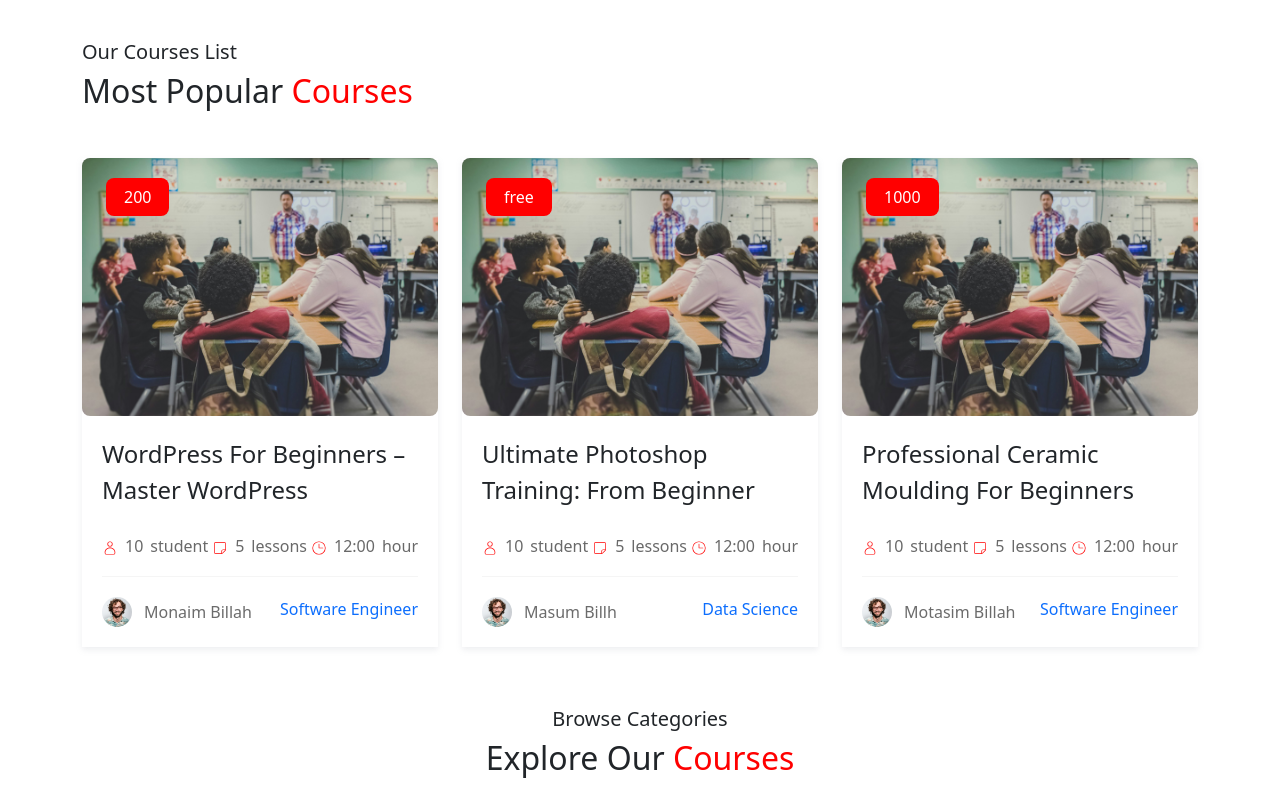
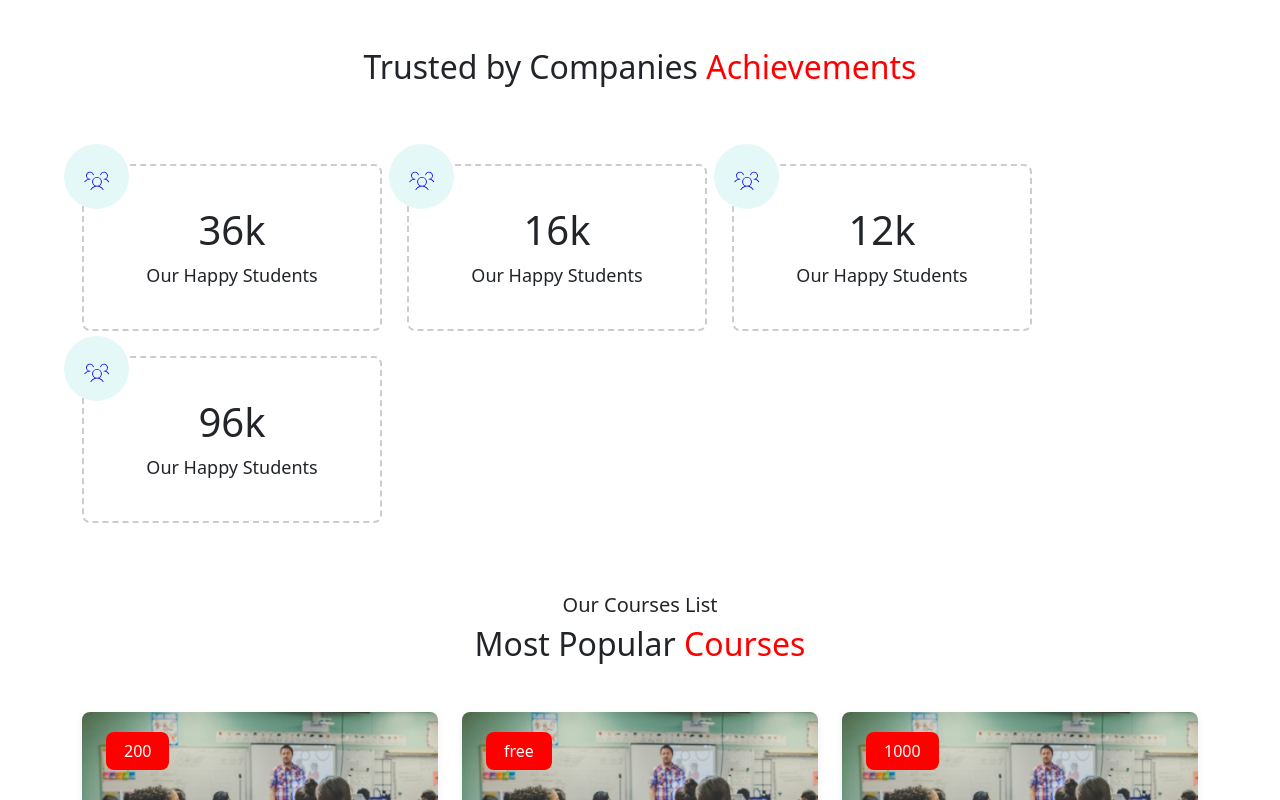
Before and after one commit to TariqueMasood/al-huzaifi, a React (Create React App) app: page / in a window 1280 px wide. Shown: the top 800 px of the page. Built offline with nearby package versions, Linux system fonts and the light colour scheme.

Commit message:
second commit

```diff
--- /dev/null
+++ b/src/components/achievement-card.tsx
@@ -0,0 +1,54 @@
+import styled from "styled-components";
+import { PiUsersThin } from "react-icons/pi";
+
+type cardProps = {
+  counter: string;
+  title: string;
+  icon: React.ReactNode;
+};
+
+const AchievementCard = (props: cardProps) => {
+  return (
+    <Wrapper>
+      <h1>{props.counter}</h1>
+      <Title>{props.title}</Title>
+      <CardCircle>
+        <CircleIcon>{props.icon}</CircleIcon>
+      </CardCircle>
+    </Wrapper>
+  );
+};
+
+export default AchievementCard;
+
+const Wrapper = styled.div`
+  max-width: 300px;
+  width: 100%;
+  text-align: center;
+  padding: 40px 20px;
+  border: 2px dashed #ccc;
+  border-radius: 8px;
+  position: relative;
+`;
+
+const CardCircle = styled.div`
+  width: 65px;
+  height: 65px;
+  border-radius: 50%;
+  background-color: #e5f8f8;
+  display: flex;
+  justify-content: center;
+  align-items: center;
+  position: absolute;
+  top: -22px;
+  left: -20px;
+`;
+
+const CircleIcon = styled.span`
+  font-size: 28px;
+  color: blue;
+`;
+
+const Title = styled.span`
+  font-size: 18px;
+`;
--- a/src/components/explore-course-card.tsx
+++ b/src/components/explore-course-card.tsx
@@ -59,6 +59,10 @@ const CardTitle = styled.a`
   padding: 20px 0px;
   margin-bottom: 0;
   text-transform: capitalize;
+  text-decoration: none;
+  color: #000;
+  font-size: 24px;
+  font-weight: 600;
 `;
 
 const CardSubtitle = styled.span`
--- a/src/pages/home.tsx
+++ b/src/pages/home.tsx
@@ -5,49 +5,33 @@ import styled from "styled-components";
 import PopularCourseCard from "../components/popular-course-card";
 import ExploreCourseCard from "../components/explore-course-card";
 import computerImg from "../../src/images/computer-img.png";
+import AchievementCard from "../components/achievement-card";
+import { PiUsersThreeThin } from "react-icons/pi";
 
-const exploreCardData = [
+const achievementCardData = [
   {
     id: 1,
-    cardImage: computerImg,
-    cardTitle: "data science",
-    cardSubTitlte: "4 course",
-    link: "#",
+    counter: "36k",
+    title: "Our Happy Students",
+    icon: <PiUsersThreeThin />,
   },
   {
     id: 2,
-    cardImage: computerImg,
-    cardTitle: "data science",
-    cardSubTitlte: "4 course",
-    link: "#",
+    counter: "16k",
+    title: "Our Happy Students",
+    icon: <PiUsersThreeThin />,
   },
   {
     id: 3,
-    cardImage: computerImg,
-    cardTitle: "data science",
-    cardSubTitlte: "4 course",
-    link: "#",
+    counter: "12k",
+    title: "Our Happy Students",
+    icon: <PiUsersThreeThin />,
   },
   {
     id: 4,
-    cardImage: computerImg,
-    cardTitle: "data science",
-    cardSubTitlte: "4 course",
-    link: "#",
-  },
-  {
-    id: 5,
-    cardImage: computerImg,
-    cardTitle: "data science",
-    cardSubTitlte: "4 course",
-    link: "#",
-  },
-  {
-    id: 6,
-    cardImage: computerImg,
-    cardTitle: "data science",
-    cardSubTitlte: "4 course",
-    link: "#",
+    counter: "96k",
+    title: "Our Happy Students",
+    icon: <PiUsersThreeThin />,
   },
 ];
 
@@ -99,9 +83,70 @@ const popularCourseCardData = [
   },
 ];
 
+const exploreCardData = [
+  {
+    id: 1,
+    cardImage: computerImg,
+    cardTitle: "data science",
+    cardSubTitlte: "4 course",
+    link: "#",
+  },
+  {
+    id: 2,
+    cardImage: computerImg,
+    cardTitle: "data science",
+    cardSubTitlte: "4 course",
+    link: "#",
+  },
+  {
+    id: 3,
+    cardImage: computerImg,
+    cardTitle: "data science",
+    cardSubTitlte: "4 course",
+    link: "#",
+  },
+  {
+    id: 4,
+    cardImage: computerImg,
+    cardTitle: "data science",
+    cardSubTitlte: "4 course",
+    link: "#",
+  },
+  {
+    id: 5,
+    cardImage: computerImg,
+    cardTitle: "data science",
+    cardSubTitlte: "4 course",
+    link: "#",
+  },
+  {
+    id: 6,
+    cardImage: computerImg,
+    cardTitle: "data science",
+    cardSubTitlte: "4 course",
+    link: "#",
+  },
+];
+
 const Home = () => {
   return (
     <div className="container">
+      <div>
+        <TitleContainer>
+          <Title title="Trusted by Companies" colorTitle="Achievements" />
+        </TitleContainer>
+        <AchievementCardContainer>
+          {achievementCardData.map((data) => (
+            <AchievementCard
+              key={data.id}
+              counter={data.counter}
+              title={data.title}
+              icon={data.icon}
+            />
+          ))}
+        </AchievementCardContainer>
+      </div>
+
       <TitleContainer>
         <Title
           subTitle="Our Courses List"
@@ -141,6 +186,13 @@ const Home = () => {
 
 export default Home;
 
+const AchievementCardContainer = styled.div`
+  padding: 30px 0px;
+  display: flex;
+  flex-wrap: wrap;
+  gap: 25px;
+`;
+
 const PopularCardWrapper = styled.div`
   display: flex;
   flex-wrap: no-wrap;
@@ -154,6 +206,7 @@ const ExploreCardSection = styled.div`
 
 const TitleContainer = styled.div`
   padding: 40px 0px;
+  text-align: center;
 `;
 
 const ExploreCardContainer = styled.div`
```
